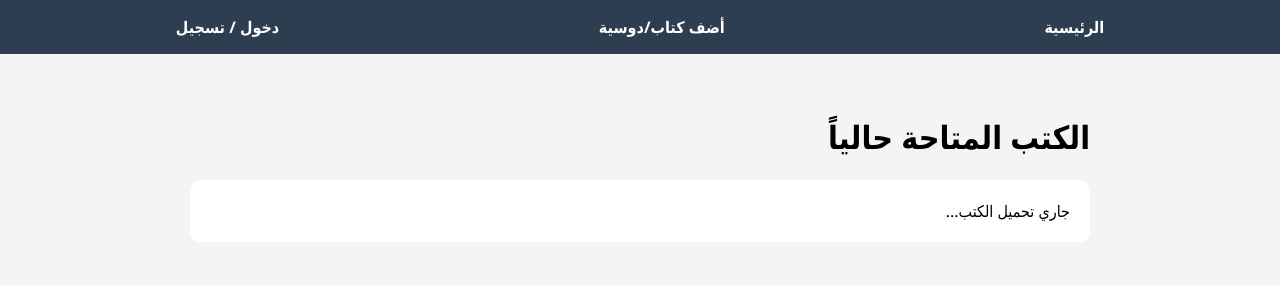
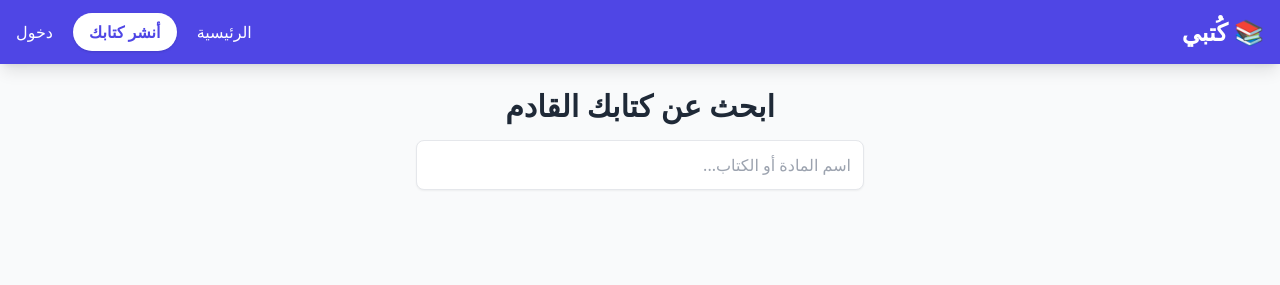
Before and after one commit to abdalrahmanabnmohammed-png/mmna, a plain HTML site: page index.html in a window 1280 px wide. Drawn offline with nearby package versions, Linux system fonts and the light colour scheme; no server answers.

Commit message:
Update index.html

```diff
--- a/index.html
+++ b/index.html
@@ -1,21 +1,46 @@
 <!DOCTYPE html>
-<html lang="ar">
+<html lang="ar" dir="rtl">
 <head>
     <meta charset="UTF-8">
-    <link rel="stylesheet" href="style.css">
+    <meta name="viewport" content="width=device-width, initial-scale=1.0">
+    <title>كُتبي - منصة الطلاب</title>
+    <script src="https://cdn.tailwindcss.com"></script>
     <script src="https://cdn.jsdelivr.net/npm/@supabase/supabase-js@2"></script>
-    <title>سوق الكتب الجامعي</title>
 </head>
-<body>
-    <nav>
-        <a href="index.html">الرئيسية</a>
-        <a href="add-book.html">أضف كتاب/دوسية</a>
-        <a href="auth.html">دخول / تسجيل</a>
+<body class="bg-gray-50 min-h-screen">
+    <nav class="bg-indigo-600 text-white p-4 shadow-lg sticky top-0 z-50">
+        <div class="container mx-auto flex justify-between items-center">
+            <h1 class="text-2xl font-bold">📚 كُتبي</h1>
+            <div class="space-x-4 space-x-reverse">
+                <a href="index.html" class="hover:underline">الرئيسية</a>
+                <a href="add-book.html" class="bg-white text-indigo-600 px-4 py-2 rounded-full font-bold shadow">أنشر كتابك</a>
+                <a href="auth.html" id="auth-btn" class="hover:underline">دخول</a>
+            </div>
+        </div>
     </nav>
-    <div class="container">
-        <h1>الكتب المتاحة حالياً</h1>
-        <div id="books-list" class="card">جاري تحميل الكتب...</div>
+
+    <div class="container mx-auto p-6">
+        <div class="mb-8 text-center">
+            <h2 class="text-3xl font-bold text-gray-800">ابحث عن كتابك القادم</h2>
+            <input type="text" id="search" placeholder="اسم المادة أو الكتاب..." class="mt-4 w-full max-w-md p-3 rounded-lg border shadow-sm focus:ring-2 focus:ring-indigo-500 outline-none">
+        </div>
+
+        <div id="books-list" class="grid grid-cols-1 md:grid-cols-2 lg:grid-cols-3 gap-6">
+            </div>
     </div>
+
+    <div id="chat-box" class="fixed bottom-4 left-4 w-80 bg-white shadow-2xl rounded-t-xl hidden flex flex-col border border-indigo-100">
+        <div class="bg-indigo-600 text-white p-3 rounded-t-xl flex justify-between">
+            <span id="chat-with">المحادثة</span>
+            <button onclick="toggleChat()">✖</button>
+        </div>
+        <div id="messages" class="h-64 overflow-y-auto p-3 space-y-2 text-sm bg-gray-50"></div>
+        <div class="p-2 border-t flex">
+            <input type="text" id="msg-input" placeholder="اكتب رسالتك.." class="flex-1 p-2 outline-none">
+            <button onclick="sendMessage()" class="bg-indigo-600 text-white px-3 py-1 rounded">إرسال</button>
+        </div>
+    </div>
+
     <script src="app.js"></script>
     <script>window.onload = displayBooks;</script>
 </body>
```
